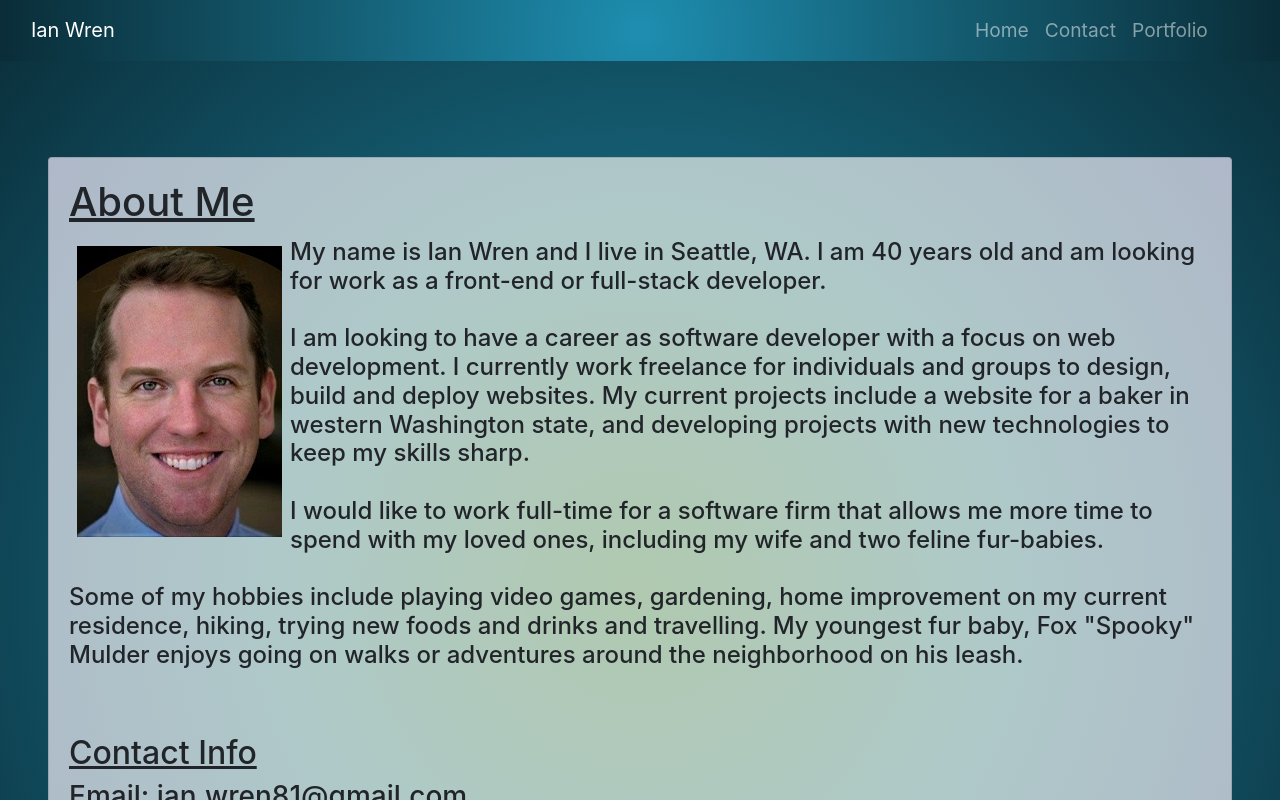
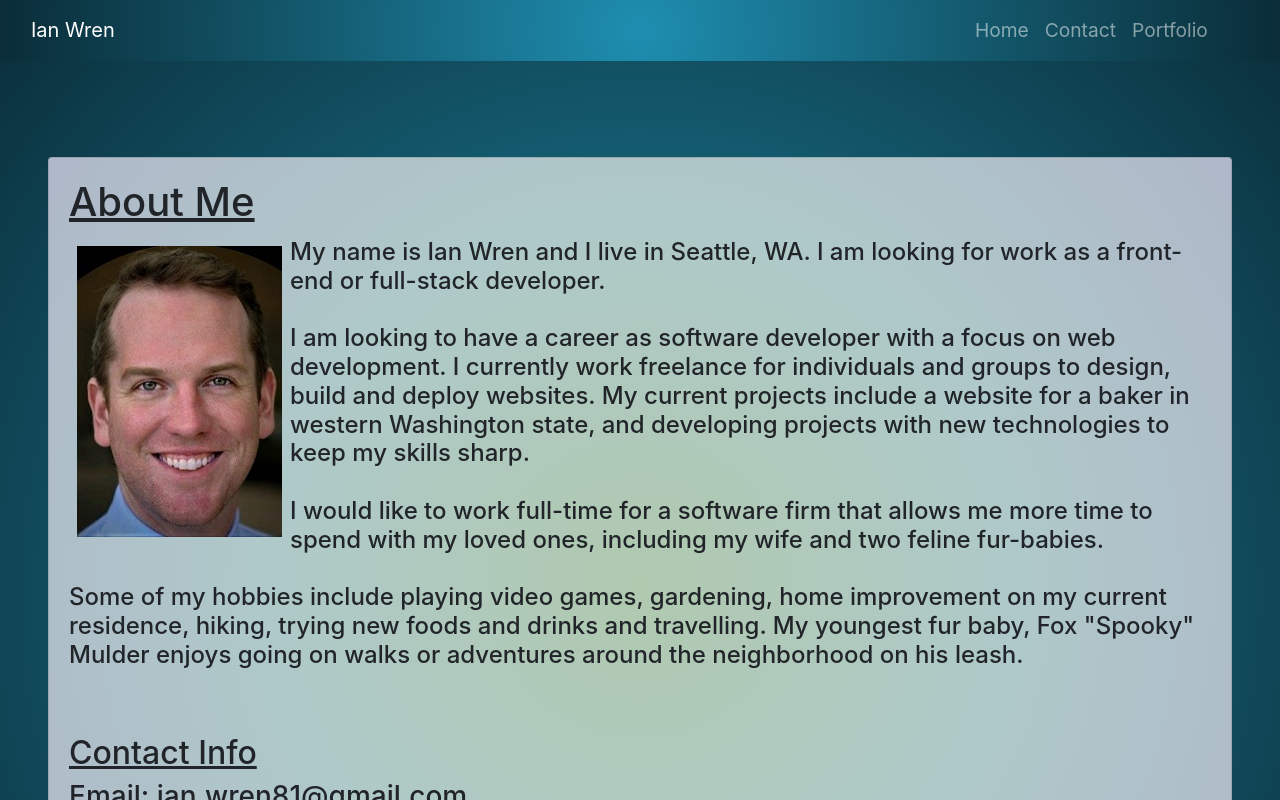
Before and after one commit to luckyian/My_Portfolio, a React (Create React App) app: page / in a window 1280 px wide. Shown: the top 800 px of the page. Built offline with nearby package versions, Linux system fonts and the light colour scheme; the HTML template or start-up script is replaced by a standard one.

Commit message:
Fixed front page info for better representation

```diff
--- a/src/pages/Index.js
+++ b/src/pages/Index.js
@@ -21,7 +21,7 @@ function Index() {
                 <Card.Img src="./assets/Ian.jpg" className="p-2" alt="Ian Wren"></Card.Img>
               </div>
               <div>
-             <p><h4> My name is Ian Wren and I live in Seattle, WA.  I am 40 years old and
+             <p><h4> My name is Ian Wren and I live in Seattle, WA.  I
                 am looking for work as a front-end or full-stack developer.
              <br></br>
              <br></br>
```
